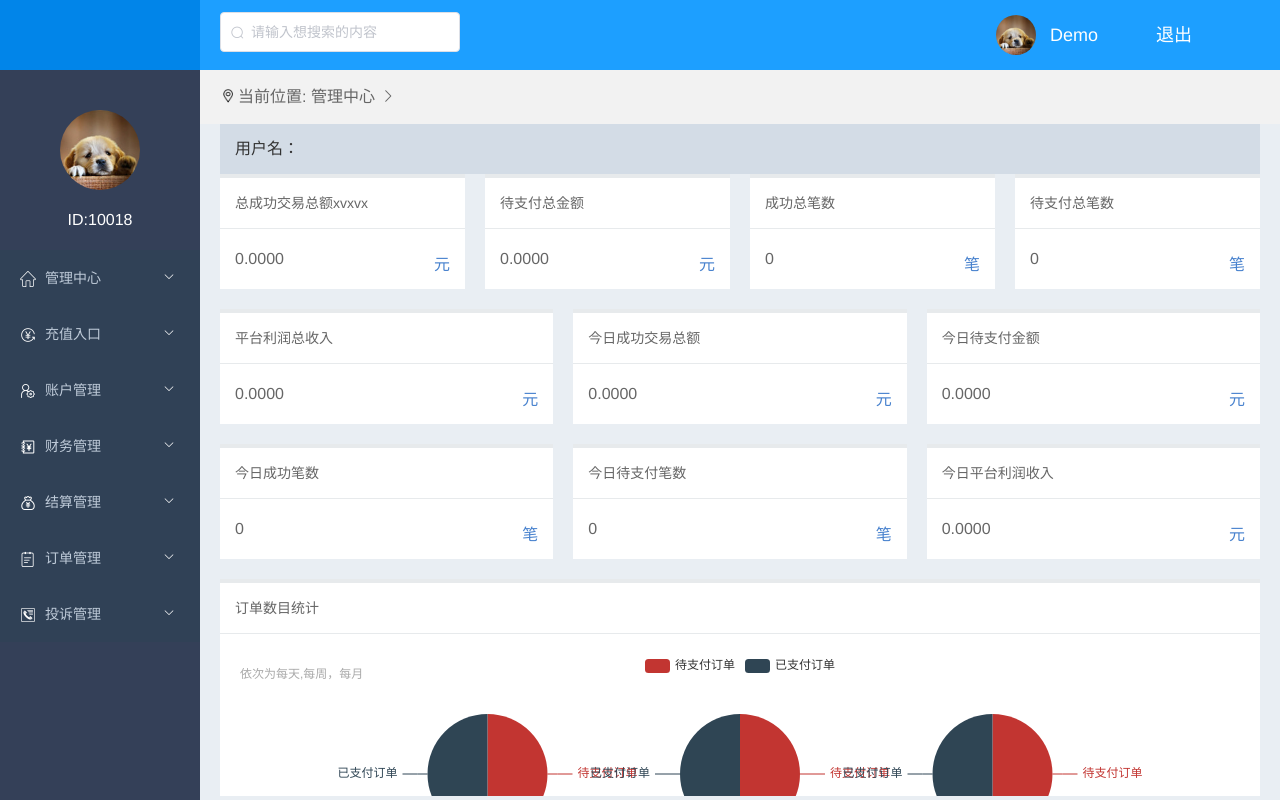
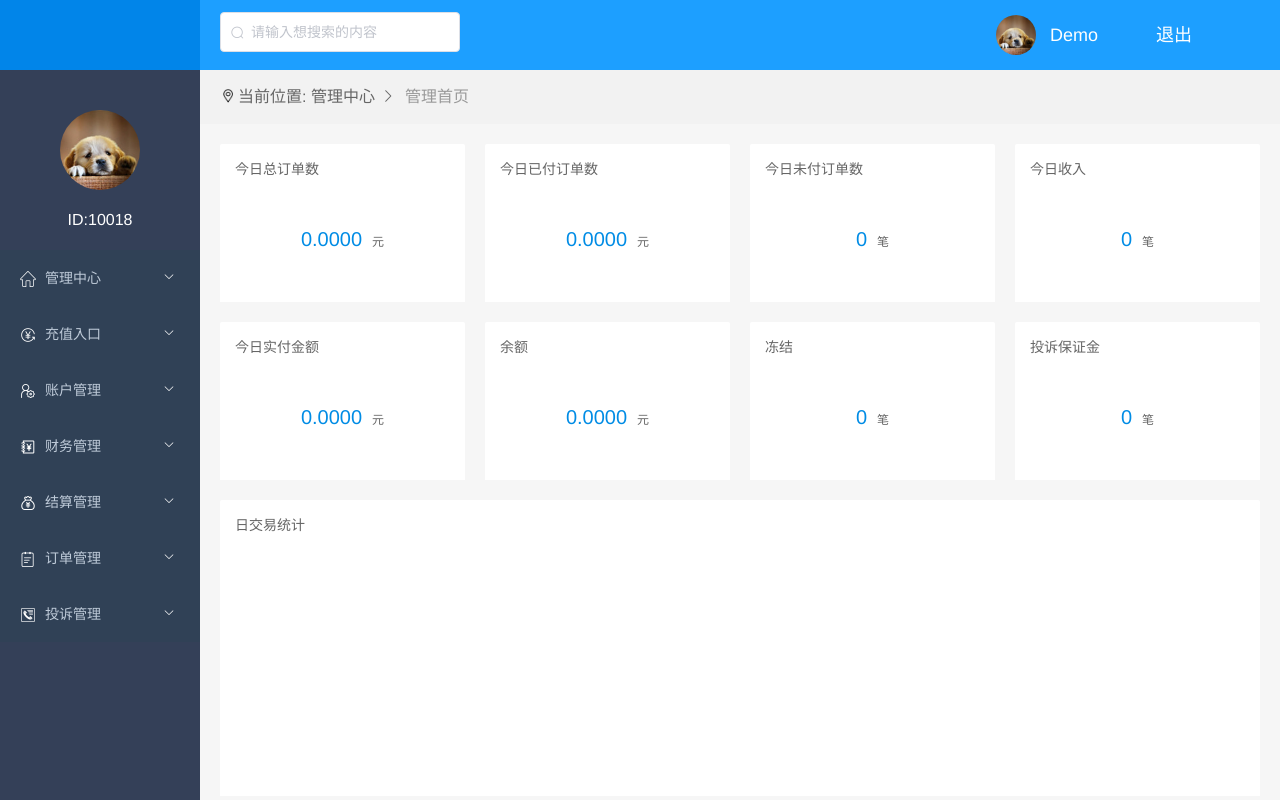
Before and after one commit to 1134617484/merchant, a Vue app: page /appeal#/index in a window 1280 px wide. Built offline with nearby package versions, Linux system fonts and the light colour scheme.

Commit message:
首页优化

```diff
--- a/src/assets/css/common.css
+++ b/src/assets/css/common.css
@@ -12,7 +12,7 @@
   margin-bottom: 20px;
 }
 .el-main {
-  background-color: #fff;
+  background-color: #F6F6F6!important;
   color: #333;
   text-align: center;
   line-height: 40px;
--- a/src/assets/css/index.css
+++ b/src/assets/css/index.css
@@ -257,7 +257,7 @@ body {
 }
 
 .el-main {
-  background-color: #e9eef3;
+  background-color: #F6F6F6;
   color: #333;
   text-align: center;
   line-height: 160px;
--- a/src/views/ChargeManage/QrcodeManage/QrcodeManage.css
+++ b/src/views/ChargeManage/QrcodeManage/QrcodeManage.css
@@ -47,7 +47,7 @@
 }
 
 .left-border {
-    border-left: 15px solid #e9eef3;
+    border-left: 15px solid #F6F6F6;
     padding-bottom:50px;
 }
 
@@ -83,9 +83,13 @@
   margin-right:30px;
 }
 .upload-box{
-  border-top:15px solid #e9eef3;
+  border-top:15px solid #F6F6F6;
   width: 98%;
   line-height:100px
+}
+.upload-box .row_head{
+  line-height: 20px;
+  margin-bottom: 50px
 }
 .el-upload__tip{
     line-height: 0px;
--- a/src/views/Index/Index.css
+++ b/src/views/Index/Index.css
@@ -7,7 +7,7 @@
     }
   }
   .el-col {
-    border-radius: 4px;
+    border-radius: 2px;
   }
   .bg-purple-dark {
     background: #99a9bf;
@@ -19,7 +19,7 @@
     background: #e5e9f2;
   }
   .grid-content {
-    border-radius: 4px;
+    border-radius: 2px;
     min-height: 36px;
   }
   .row-bg {
@@ -34,41 +34,27 @@
     text-align: left;
   }
   .cont-head{
-    -moz-border-bottom-colors: none;
-    -moz-border-left-colors: none;
-    -moz-border-right-colors: none;
-    -moz-border-top-colors: none;
-    background-color: #ffffff;
-    border-color: #e7eaec;
-    -webkit-border-image: none;
-    -o-border-image: none;
-    border-image: none;
-    border-style: solid solid none;
-    border-width: 4px 0px 0;
     color: inherit;
     margin-bottom: 0;
-    padding: 15px;
+    padding: 15px 15px 0px 15px;
     font-size: 14px;
     color: #666
   }
   .ibox-content {
     background-color: #ffffff;
     color: inherit;
-    padding: 20px 15px;
-    border-color: #e7eaec;
-    -o-border-image: none;
-    border-image: none;
-    border-style: solid solid none;
-    border-width: 1px 0px;
-    font-size: 16px;
-    color: #666;
+    padding:50px 15px;
+    font-size: 20px;
+    color: #008CE5;
+    text-align: center;
 }
 .fr{
     float: right;
 }
 .unit{
-  color: #4882ce;
-  padding-top:6px;
+    color: #666;
+    margin-left: 10px;
+    font-size: 12px;
 }
 .chart{
   height: 240px;
--- a/src/views/Index/Index.html
+++ b/src/views/Index/Index.html
@@ -1,85 +1,58 @@
 <div class="main-box">
-    <div class="main-head">用户名：{{userName}}</div>
-    <el-row :gutter="20">
+    <!-- <div class="main-head">用户名：{{userName}}</div> -->
+    <el-row :gutter="20" style="margin-top:20px">
         <el-col :span="6">
             <div class="grid-content bg-purple">
-                <div class="cont-head">总成功交易总额xvxvx</div>
-                <div class="ibox-content">{{total_success_amount}}<span class="fr unit">元</span></div>
+                <div class="cont-head">今日总订单数</div>
+                <div class="ibox-content">{{total_success_amount}}<span class=" unit">元</span></div>
             </div>
         </el-col>
         <el-col :span="6">
             <div class="grid-content bg-purple">
-                <div class="cont-head">待支付总金额</div>
-                <div class="ibox-content">{{total_pending_amount}}<span class="fr unit">元</span></div>
+                <div class="cont-head">今日已付订单数</div>
+                <div class="ibox-content">{{total_pending_amount}}<span class=" unit">元</span></div>
             </div>
         </el-col>
         <el-col :span="6">
             <div class="grid-content bg-purple">
-                <div class="cont-head">成功总笔数</div>
-                <div class="ibox-content">{{total_success_count}}<span class="fr unit">笔</span></div>
+                <div class="cont-head">今日未付订单数</div>
+                <div class="ibox-content">{{total_success_count}}<span class="unit">笔</span></div>
             </div>
         </el-col>
         <el-col :span="6">
             <div class="grid-content bg-purple">
-                <div class="cont-head">待支付总笔数</div>
-                <div class="ibox-content">{{total_pending_count}}<span class="fr unit">笔</span></div>
-            </div>
-        </el-col>
-        <!-- <el-col :span="6">
-            <div class="grid-content bg-purple">
-                <div class="cont-head">异常总笔数</div>
-                <div class="ibox-content">{{total_fail_count}}<span class="fr unit">笔</span></div>
-            </div>
-        </el-col> -->
-    </el-row>
-    <el-row :gutter="20">
-
-        <el-col :span="8">
-            <div class="grid-content bg-purple">
-                <div class="cont-head">平台利润总收入</div>
-                <div class="ibox-content">{{total_platform_amount}}<span class="fr unit">元</span></div>
-            </div>
-        </el-col>
-        <el-col :span="8">
-            <div class="grid-content bg-purple">
-                <div class="cont-head">今日成功交易总额</div>
-                <div class="ibox-content">{{today_success_amount}}<span class="fr unit">元</span></div>
-            </div>
-        </el-col>
-        <el-col :span="8">
-            <div class="grid-content bg-purple">
-                <div class="cont-head">今日待支付金额</div>
-                <div class="ibox-content">{{today_pending_amount}}<span class="fr unit">元</span></div>
+                <div class="cont-head">今日收入</div>
+                <div class="ibox-content">{{total_pending_count}}<span class=" unit">笔</span></div>
             </div>
         </el-col>
     </el-row>
-    <el-row :gutter="20">
-        <el-col :span="8">
+    <el-row :gutter="20" style="margin-top:20px">
+        <el-col :span="6">
             <div class="grid-content bg-purple">
-                <div class="cont-head">今日成功笔数</div>
-                <div class="ibox-content">{{today_success_count}}<span class="fr unit">笔</span></div>
+                <div class="cont-head">今日实付金额</div>
+                <div class="ibox-content">{{total_success_amount}}<span class=" unit">元</span></div>
             </div>
         </el-col>
-        <!-- <el-col :span="6">
+        <el-col :span="6">
             <div class="grid-content bg-purple">
-                <div class="cont-head">今日异常笔数</div>
-                <div class="ibox-content">{{today_fail_count}}<span class="fr unit">笔</span></div>
-            </div>
-        </el-col> -->
-        <el-col :span="8">
-            <div class="grid-content bg-purple">
-                <div class="cont-head">今日待支付笔数</div>
-                <div class="ibox-content">{{today_pending_count}}<span class="fr unit">笔</span></div>
+                <div class="cont-head">余额</div>
+                <div class="ibox-content">{{total_pending_amount}}<span class=" unit">元</span></div>
             </div>
         </el-col>
-        <el-col :span="8">
+        <el-col :span="6">
             <div class="grid-content bg-purple">
-                <div class="cont-head">今日平台利润收入</div>
-                <div class="ibox-content">{{today_platform_amount}}<span class="fr unit">元</span></div>
+                <div class="cont-head">冻结</div>
+                <div class="ibox-content">{{total_success_count}}<span class=" unit">笔</span></div>
+            </div>
+        </el-col>
+        <el-col :span="6">
+            <div class="grid-content bg-purple">
+                <div class="cont-head">投诉保证金</div>
+                <div class="ibox-content">{{total_pending_count}}<span class=" unit">笔</span></div>
             </div>
         </el-col>
     </el-row>
-    <el-row :gutter="20">
+    <!-- <el-row :gutter="20">
         <el-col :span="24">
             <div class="grid-content bg-purple">
                 <div class="cont-head">订单数目统计</div>
@@ -89,15 +62,15 @@
                 </div>
             </div>
         </el-col>
-    </el-row>
+    </el-row> -->
     <el-row :gutter="20">
         <el-col :span="24">
             <div class="grid-content bg-purple">
-                <div class="cont-head" style="margin-bottom: 10px">订单金额统计
-                    <el-select v-model="time" placeholder="请选择" class="fr" @change="handelTime">
+                <div class="cont-head" style="margin-bottom: 10px">日交易统计
+                    <!-- <el-select v-model="time" placeholder="请选择" class="" @change="handelTime">
                         <el-option v-for="item in options" :key="item.value" :label="item.label" :value="item.value">
                         </el-option>
-                    </el-select>
+                    </el-select> -->
                 </div>
                 <div class="ibox-content">
                     <div class="chart" id="myChart3">
--- a/src/views/Index/Index.js
+++ b/src/views/Index/Index.js
@@ -163,10 +163,10 @@ export default {
     }
   },
   mounted() {
-    this.getEchart();
+    //this.getEchart();
   },
   created() {
-    this.getIndexData();
-    this.getEchartData('day');
+      this.getIndexData();
+    // this.getEchartData('day');
   }
 };
--- a/src/views/Menu/MenuList.js
+++ b/src/views/Menu/MenuList.js
@@ -14,7 +14,7 @@
        },
        isCollapse: false,
        oneTitle:'管理中心',
-       twoTitle:'',
+       twoTitle:'管理首页',
        tag: "",
        iconfont:'iconfont',
        dynamicTags: [],
@@ -178,8 +178,8 @@
    created() {
      // 设置用户信息
      // console.log(store.state.userInfo);
-     let userInfo = JSON.parse(window.localStorage.getItem("userInfo") || "{}");
-     this.userMsg.userName = userInfo.name;
-     this.getMenuData();
+     // let userInfo = JSON.parse(window.localStorage.getItem("userInfo") || "{}");
+     // this.userMsg.userName = userInfo.name;
+      this.getMenuData();
    }
  };
```
